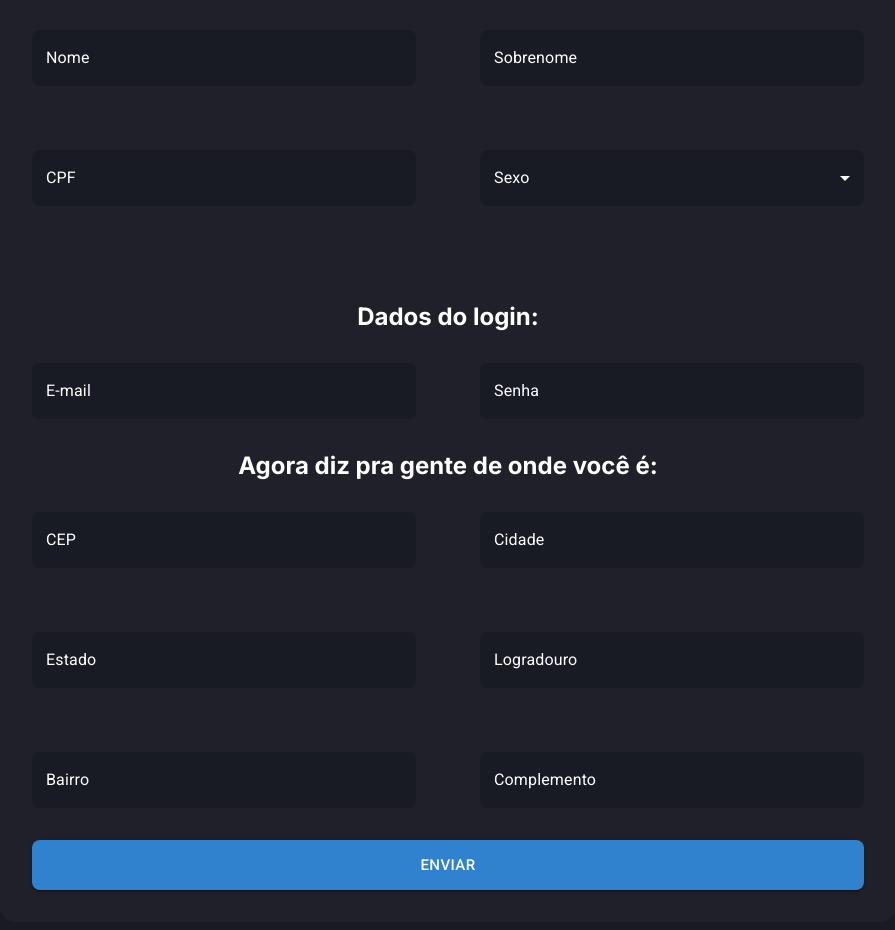
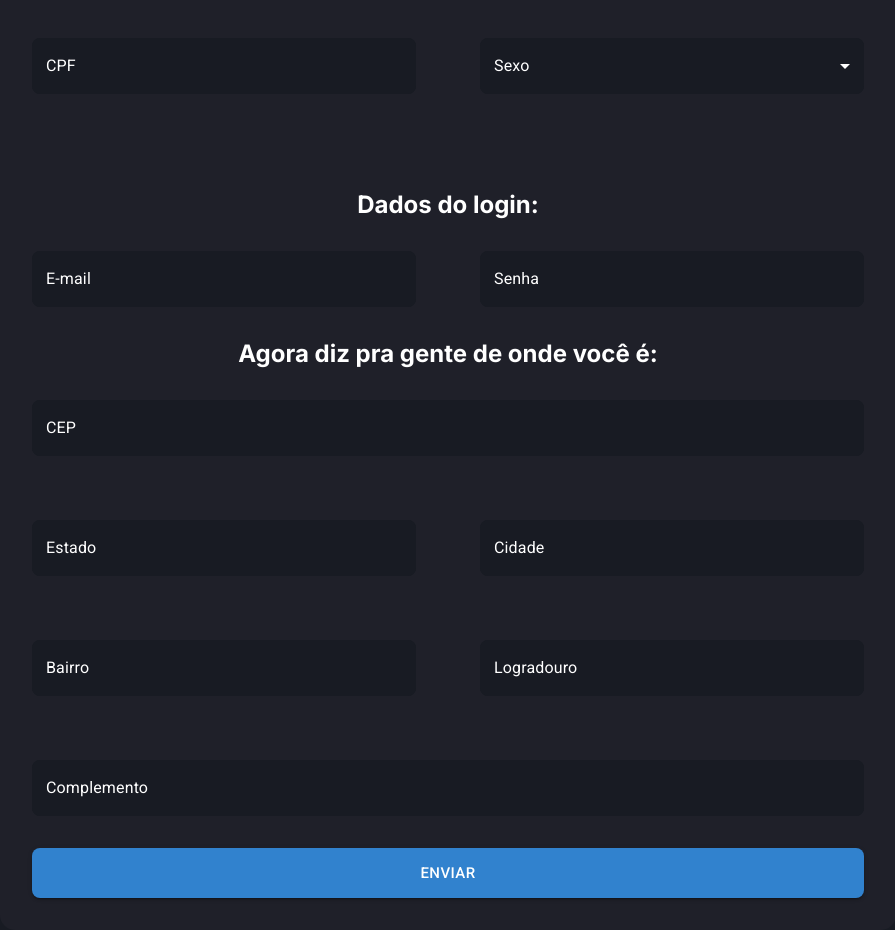
Before and after one commit to LeonardoCD/Stock.it, a React (Create React App) app: page /singUp in a window 1280 px wide. Shown: the part 320-1250 px from the top of the page, without its empty margins (192-1087 px from the left). Built offline with nearby package versions, Linux system fonts and the light colour scheme.

Commit message:
feat: validation

```diff
--- a/src/pages/Login/index.tsx
+++ b/src/pages/Login/index.tsx
@@ -7,6 +7,9 @@ import { SubmitHandler, useForm } from 'react-hook-form';
 import { UserSingIn } from '../../utils/types/userTypes';
 import { yupResolver } from "@hookform/resolvers/yup";
 import * as yup from 'yup';
+import { api } from '../../services/api';
+import { useSnackbar } from 'notistack';
+
 
 
 const signInFormSchema = yup.object().shape({
@@ -15,9 +18,31 @@ const signInFormSchema = yup.object().shape({
 });
 
 export function Login() {
+  const { enqueueSnackbar } = useSnackbar();
 
-  const singIn: SubmitHandler<UserSingIn> = (data) => {
-    console.log(data);
+  const singIn: SubmitHandler<UserSingIn> = async (data) => {
+    try {
+      const response = await api.get(`/user?search=${data.password}`);
+
+      if(data.password === response.data[0].senha
+        && data.email === response.data[0].email) {
+        enqueueSnackbar('Login efetuado com sucesso!', {
+          variant: 'success',
+        });
+
+        //Redireciona para a página de produtos
+        //Salva o token do usuário no localStorage
+      } else {
+        enqueueSnackbar('E-mail ou senha incorretos', {
+          variant: 'error',
+        });
+      }
+
+    } catch {
+      enqueueSnackbar('Falha ao fazer login!', {
+        variant: 'error',
+      });
+    }
   }
 
   const { register, handleSubmit, formState } = useForm<UserSingIn>({
@@ -28,7 +53,6 @@ export function Login() {
 
   return (
     <>
-      <Header />
       <S.LoginContainer onSubmit={handleSubmit(singIn)}>
         <h1>Bem-vindo de volta!</h1>
         <p>Para continuar informe seu e-mail e sua senha</p>
--- a/src/pages/SingUp/index.tsx
+++ b/src/pages/SingUp/index.tsx
@@ -7,18 +7,24 @@ import Grid from '@mui/material/Grid';
 import * as S from "./styles";
 import { CustomSelect } from "../../components/Select";
 import { BasicDatePicker } from "../../components/DatePicker";
-import { useForm } from "react-hook-form";
+import { SubmitHandler, useForm } from "react-hook-form";
+import { UserSingUp } from "../../utils/types/userTypes";
 
 
 export function SingUp() {
   const {
     control,
-  } = useForm({ defaultValues: { type: 'AMOUNT' } });
+    register,
+    handleSubmit,
+  } = useForm<UserSingUp>({});
+
+  const singUp: SubmitHandler<UserSingUp> = (data) => {
+    console.log(data);
+  }
 
   return (
     <>
-      <Header />
-      <S.SingUpContainer>
+      <S.SingUpContainer onSubmit={handleSubmit(singUp)}>
         <Stack spacing={2}>
           <h1>Que bom que quer se juntar a nós!</h1>
           <p>Primeiro precisamos saber um pouco mais sobre você:</p>
@@ -26,31 +32,32 @@ export function SingUp() {
 
         <Grid container spacing={8}>
           <Grid item xs={6}>
-            <Input label='Nome' type='text' />
+            <Input label='Nome' type='text' register={{...register('name')}}/>
           </Grid>
           <Grid item xs={6}>
-            <Input label='Sobrenome' type='text' />
+            <Input label='Sobrenome' type='text' register={{...register('surname')}}/>
           </Grid>
           <Grid item xs={6}>
-            <Input label='CPF' type='text' />
+            <Input label='CPF' type='text' register={{...register('cpf')}} />
           </Grid>
           <Grid item xs={6}>
             <CustomSelect
-              name="sexo"
               label="Sexo"
               options={[
-                { value: 1, label: 'Masculino' },
-                { value: 2, label: 'Feminino' },
-                { value: 3, label: 'Outro' },
+                { value: 'sexo 1', label: 'Masculino' },
+                { value: 'sexo 2', label: 'Feminino' },
+                { value: 'sexo 3', label: 'Outro' },
               ]}
+              control={control}
+              {...register('sex')}
             />
           </Grid>
           <Grid item xs={6}>
             <BasicDatePicker
-              name="initial"
               label="Data de Nascimento"
               control={control}
               testid="initial"
+              {...register('birthDate')}
             />
           </Grid>
         </Grid>
@@ -59,33 +66,33 @@ export function SingUp() {
 
         <Grid container spacing={8}>
           <Grid item xs={6}>
-            <Input label='E-mail' type='email' />
+            <Input label='E-mail' type='email' register={{...register('email')}}/>
           </Grid>
           <Grid item xs={6}>
-            <Input label='Senha' type='password' />
+            <Input label='Senha' type='password' register={{...register('password')}}/>
           </Grid>
         </Grid>
 
         <h1>Agora diz pra gente de onde você é:</h1>
 
         <Grid container spacing={8}>
-          <Grid item xs={6}>
-            <Input label='CEP' type='text' />
+          <Grid item xs={12}>
+            <Input label='CEP' type='text' register={{...register('cep')}}/>
           </Grid>
           <Grid item xs={6}>
-            <Input label='Cidade' type='text' />
+            <Input label='Estado' type='text' register={{...register('state')}}/>
           </Grid>
           <Grid item xs={6}>
-            <Input label='Estado' type='text' />
+            <Input label='Cidade' type='text' register={{...register('city')}}/>
           </Grid>
           <Grid item xs={6}>
-            <Input label='Logradouro' type='text' />
+            <Input label='Bairro' type='text' register={{...register('neighborhood')}}/>
           </Grid>
           <Grid item xs={6}>
-            <Input label='Bairro' type='text' />
+            <Input label='Logradouro' type='text' register={{...register('publicPlace')}}/>
           </Grid>
-          <Grid item xs={6}>
-            <Input label='Complemento' type='text' />
+          <Grid item xs={12}>
+            <Input label='Complemento' type='text' register={{...register('complement')}}/>
           </Grid>
         </Grid>
 
@@ -93,7 +100,7 @@ export function SingUp() {
           text='Enviar'
           variant='contained'
           size='large'
-          onClick={() => console.log('clicou')}
+          type='submit'
         />
       </S.SingUpContainer>
     </>
--- a/src/pages/SingUp/styles.ts
+++ b/src/pages/SingUp/styles.ts
@@ -1,6 +1,6 @@
 import styled from "styled-components";
 
-export const SingUpContainer = styled.div`
+export const SingUpContainer = styled.form`
   display: flex;
   flex-direction: column;
   text-align: center;
```
